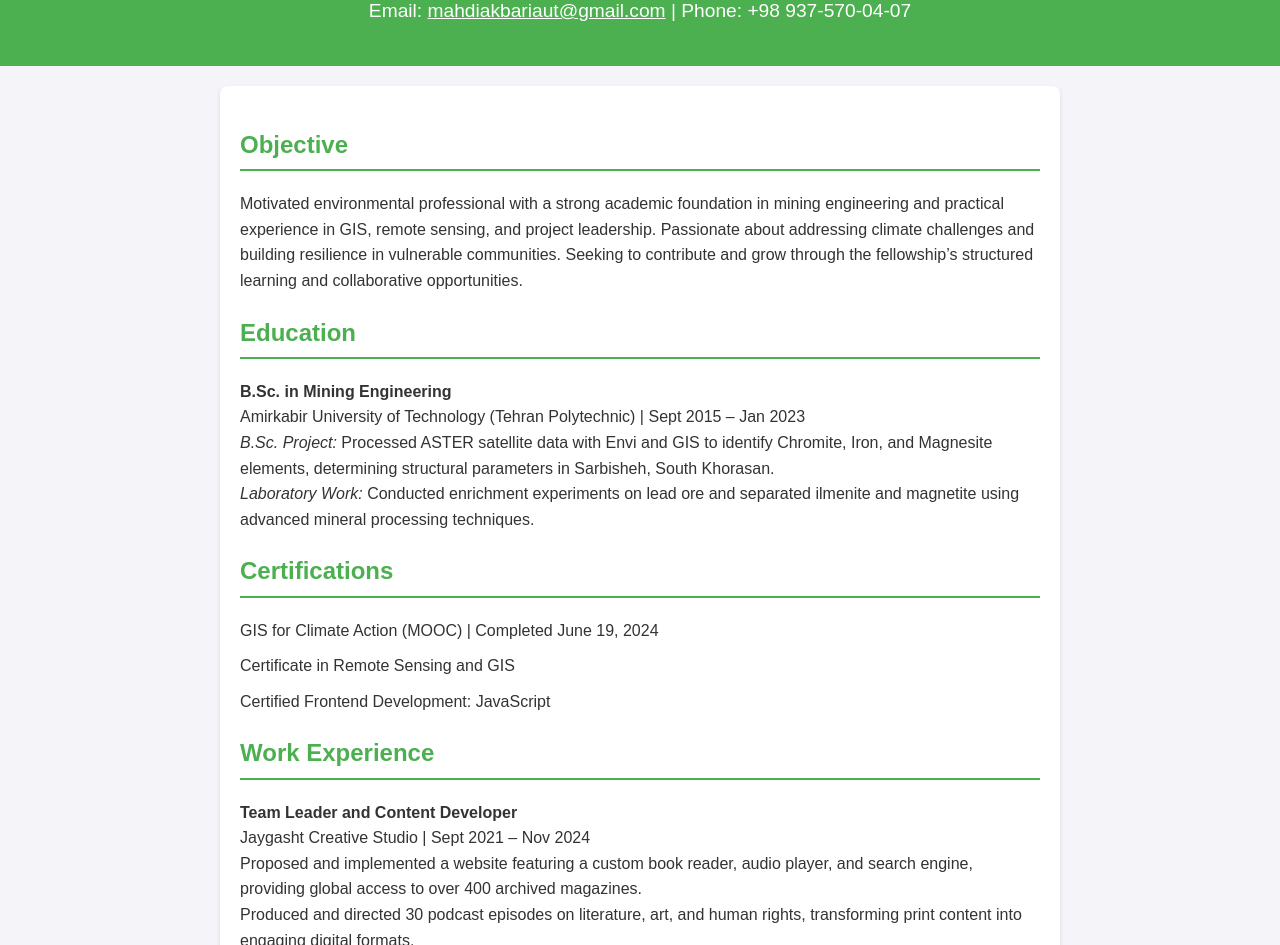
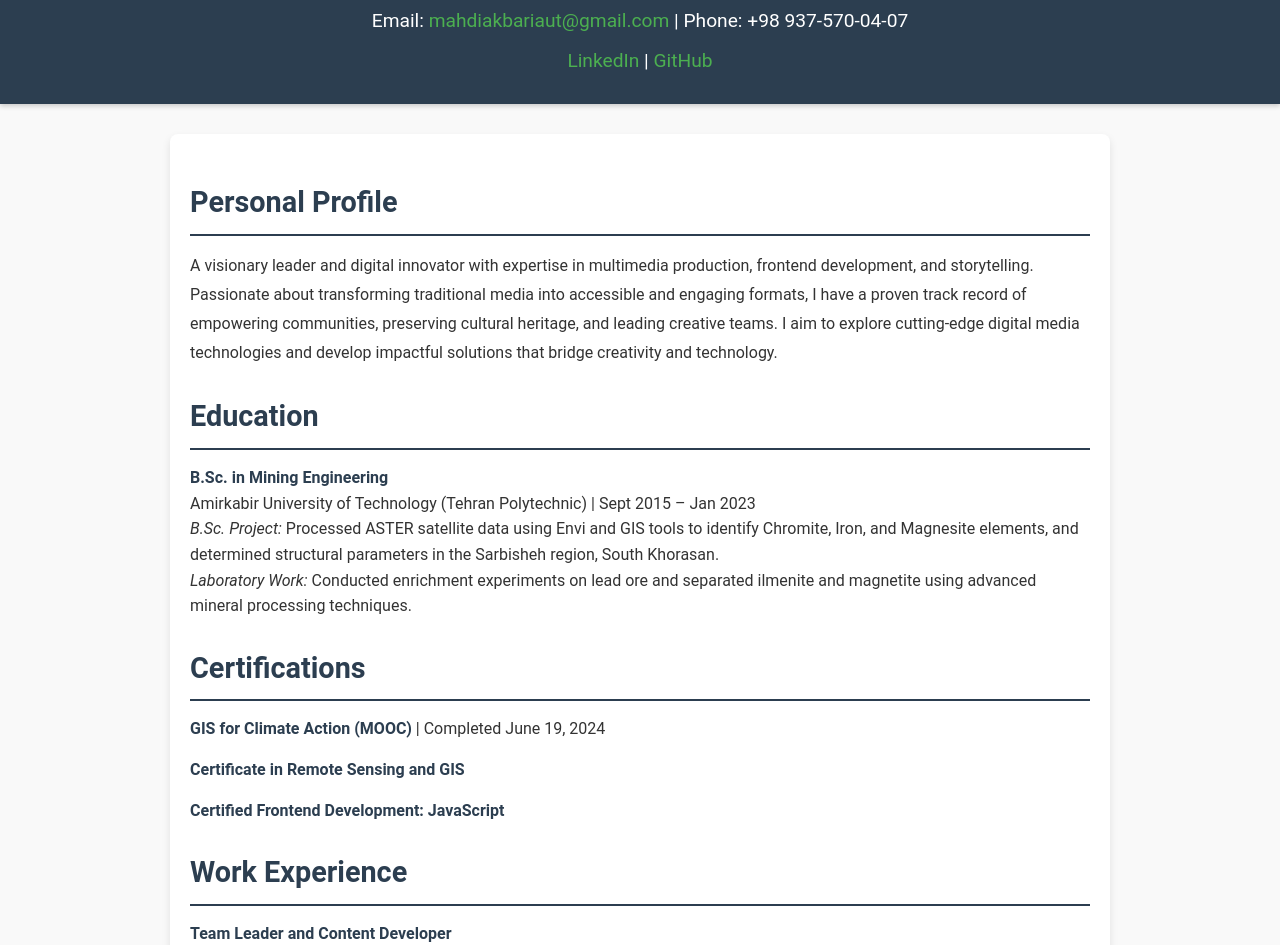
Before and after one commit to mahdilogist/mahdilogist.github.io, a plain HTML site: page index.html in a window 1280 px wide. Shown: the part 107-1052 px from the top of the page. Drawn offline with Linux system fonts and the light colour scheme.

Commit message:
Update index.html

```diff
--- a/index.html
+++ b/index.html
@@ -3,115 +3,138 @@
 <head>
     <meta charset="UTF-8">
     <meta name="viewport" content="width=device-width, initial-scale=1.0">
-    <title>Mahdi Akbari - Resume</title>
+    <title>Mahdi Akbari - Professional Resume</title>
     <style>
         body {
-            font-family: Arial, sans-serif;
+            font-family: 'Roboto', Arial, sans-serif;
             margin: 0;
             padding: 0;
-            background-color: #f4f4f9;
+            background-color: #f9f9f9;
             color: #333;
-            line-height: 1.6;
+            line-height: 1.8;
         }
 
         header {
-            background: #4CAF50;
+            background: #2C3E50;
             color: #fff;
             padding: 20px 0;
             text-align: center;
+            box-shadow: 0 2px 5px rgba(0, 0, 0, 0.2);
         }
 
         header h1 {
             margin: 0;
-            font-size: 2.5rem;
+            font-size: 3rem;
+            font-weight: 700;
         }
 
         header p {
             font-size: 1.2rem;
+            margin: 5px 0;
         }
 
         .container {
-            max-width: 800px;
-            margin: 20px auto;
+            max-width: 900px;
+            margin: 30px auto;
             padding: 20px;
             background: #fff;
-            box-shadow: 0 2px 5px rgba(0, 0, 0, 0.1);
+            box-shadow: 0 4px 8px rgba(0, 0, 0, 0.1);
             border-radius: 8px;
         }
 
         h2 {
-            color: #4CAF50;
-            border-bottom: 2px solid #4CAF50;
+            color: #2C3E50;
+            border-bottom: 2px solid #2C3E50;
             padding-bottom: 5px;
+            margin-bottom: 15px;
+            font-size: 1.8rem;
         }
 
         ul {
             list-style-type: none;
             padding: 0;
+            margin: 0;
         }
 
         ul li {
-            margin-bottom: 10px;
+            margin-bottom: 15px;
+            line-height: 1.6;
+        }
+
+        ul li strong {
+            color: #2C3E50;
         }
 
         footer {
             text-align: center;
             padding: 20px 0;
-            background: #333;
+            background: #2C3E50;
             color: #fff;
+            margin-top: 30px;
+        }
+
+        a {
+            color: #4CAF50;
+            text-decoration: none;
+        }
+
+        a:hover {
+            text-decoration: underline;
         }
     </style>
 </head>
 <body>
     <header>
         <h1>Mahdi Akbari</h1>
-        <p>Email: <a href="mailto:mahdiakbariaut@gmail.com" style="color: #fff;">mahdiakbariaut@gmail.com</a> | Phone: +98 937-570-04-07</p>
+        <p>Email: <a href="mailto:mahdiakbariaut@gmail.com">mahdiakbariaut@gmail.com</a> | Phone: +98 937-570-04-07</p>
+        <p><a href="https://linkedin.com/in/mahdi-akbari-4b4298243" target="_blank">LinkedIn</a> | <a href="https://github.com" target="_blank">GitHub</a></p>
     </header>
 
     <div class="container">
-        <h2>Objective</h2>
-        <p>Motivated environmental professional with a strong academic foundation in mining engineering and practical experience in GIS, remote sensing, and project leadership. Passionate about addressing climate challenges and building resilience in vulnerable communities. Seeking to contribute and grow through the fellowship’s structured learning and collaborative opportunities.</p>
+        <h2>Personal Profile</h2>
+        <p>A visionary leader and digital innovator with expertise in multimedia production, frontend development, and storytelling. Passionate about transforming traditional media into accessible and engaging formats, I have a proven track record of empowering communities, preserving cultural heritage, and leading creative teams. I aim to explore cutting-edge digital media technologies and develop impactful solutions that bridge creativity and technology.</p>
 
         <h2>Education</h2>
         <ul>
             <li><strong>B.Sc. in Mining Engineering</strong><br>Amirkabir University of Technology (Tehran Polytechnic) | Sept 2015 – Jan 2023<br>
-                <em>B.Sc. Project:</em> Processed ASTER satellite data with Envi and GIS to identify Chromite, Iron, and Magnesite elements, determining structural parameters in Sarbisheh, South Khorasan.<br>
+                <em>B.Sc. Project:</em> Processed ASTER satellite data using Envi and GIS tools to identify Chromite, Iron, and Magnesite elements, and determined structural parameters in the Sarbisheh region, South Khorasan.<br>
                 <em>Laboratory Work:</em> Conducted enrichment experiments on lead ore and separated ilmenite and magnetite using advanced mineral processing techniques.</li>
         </ul>
 
         <h2>Certifications</h2>
         <ul>
-            <li>GIS for Climate Action (MOOC) | Completed June 19, 2024</li>
-            <li>Certificate in Remote Sensing and GIS</li>
-            <li>Certified Frontend Development: JavaScript</li>
+            <li><strong>GIS for Climate Action (MOOC)</strong> | Completed June 19, 2024</li>
+            <li><strong>Certificate in Remote Sensing and GIS</strong></li>
+            <li><strong>Certified Frontend Development: JavaScript</strong></li>
         </ul>
 
         <h2>Work Experience</h2>
         <ul>
             <li><strong>Team Leader and Content Developer</strong><br>Jaygasht Creative Studio | Sept 2021 – Nov 2024<br>
-                Proposed and implemented a website featuring a custom book reader, audio player, and search engine, providing global access to over 400 archived magazines.<br>
+                Spearheaded the development of a website with a custom book reader, audio player, and search engine, enabling global access to over 400 archived magazines.<br>
                 Produced and directed 30 podcast episodes on literature, art, and human rights, transforming print content into engaging digital formats.<br>
-                Designed podcast cover art using tools like MidJourney and Adobe Photoshop, enhancing audience engagement.<br>
-                Recruited and led a multidisciplinary team of editors, designers, and audio actors, fostering collaboration and creativity.<br>
-                Managed project schedules, budgets, and social media strategies to ensure efficient execution and outreach.</li>
-        </ul>
-
-        <h2>Volunteering Experience</h2>
-        <ul>
-            <li><strong>Executive Assistant</strong><br>Society of Students Against Poverty | Sept 2017 – Jan 2021<br>Supported community-focused initiatives and organized programs to assist underserved groups.</li>
-            <li><strong>Development Manager</strong><br>SAEI Institute | Oct 2023 – Nov 2024<br>Expanded extracurricular activities, organized workshops, and provided strategic consulting to enhance organizational growth and member engagement.</li>
+                Designed high-quality podcast cover art using MidJourney and Adobe Photoshop, enhancing audience appeal.<br>
+                Recruited and managed a multidisciplinary team of editors, designers, and voice actors, fostering creativity and collaboration.<br>
+                Oversaw project schedules, budgets, and social media campaigns to ensure efficient execution and maximize outreach.</li>
         </ul>
 
         <h2>Skills</h2>
         <ul>
-            <li><strong>Technical Proficiency:</strong> GIS, Envi, ArcMap, mineral processing, and climate modeling.</li>
-            <li><strong>Programming:</strong> JavaScript and web development.</li>
-            <li><strong>Leadership:</strong> Team management, project scheduling, and strategic planning.</li>
-            <li><strong>Languages:</strong> Persian (native), English (C1), Arabic (B2).</li>
+            <li><strong>Core Skills:</strong> Leadership, Creativity, Decision-Making, Problem Solving, Team Motivation, Planning, and Adaptability.</li>
+            <li><strong>Frontend Development:</strong> JavaScript, ReactJS, TailwindCSS, Redux, Axios, React Router DOM.</li>
+            <li><strong>GIS and Remote Sensing:</strong> ENVI, ArcGIS, and digital satellite data processing.</li>
+            <li><strong>Digital Media Production:</strong> Podcast creation, audio/visual editing, Audacity, and cover art design.</li>
+            <li><strong>Languages:</strong> Persian (Native), English (Professional Proficiency).</li>
+        </ul>
+
+        <h2>Achievements</h2>
+        <ul>
+            <li><strong>Podcast Excellence:</strong> Directed Radio Khousheh and Khoushechin, blending storytelling with digital design.</li>
+            <li><strong>Digital Innovation:</strong> Spearheaded a custom-built website to preserve and share cultural archives, gaining international accessibility for 400+ magazines.</li>
         </ul>
 
         <h2>Motivation for the Fellowship</h2>
-        <p>Afghanistan faces critical climate challenges, including erratic rainfall, floods, and agricultural destruction, exacerbating poverty and migration crises. This fellowship offers the essential tools and knowledge to design and implement climate solutions, helping my country build resilience while contributing to global efforts. With my background in GIS, environmental analysis, and leadership, I aim to bridge the gap between knowledge and action, empowering Afghan communities and fostering sustainable development.</p>
+        <p>Afghanistan faces severe climate challenges, including erratic rainfall, flooding, and agricultural destruction, intensifying poverty and migration crises. This fellowship provides the critical knowledge and tools to address these issues effectively. My background in GIS, environmental analysis, and leadership positions me to contribute to actionable solutions, empower Afghan communities, and collaborate on global strategies for sustainable development.</p>
     </div>
 
     <footer>
```
